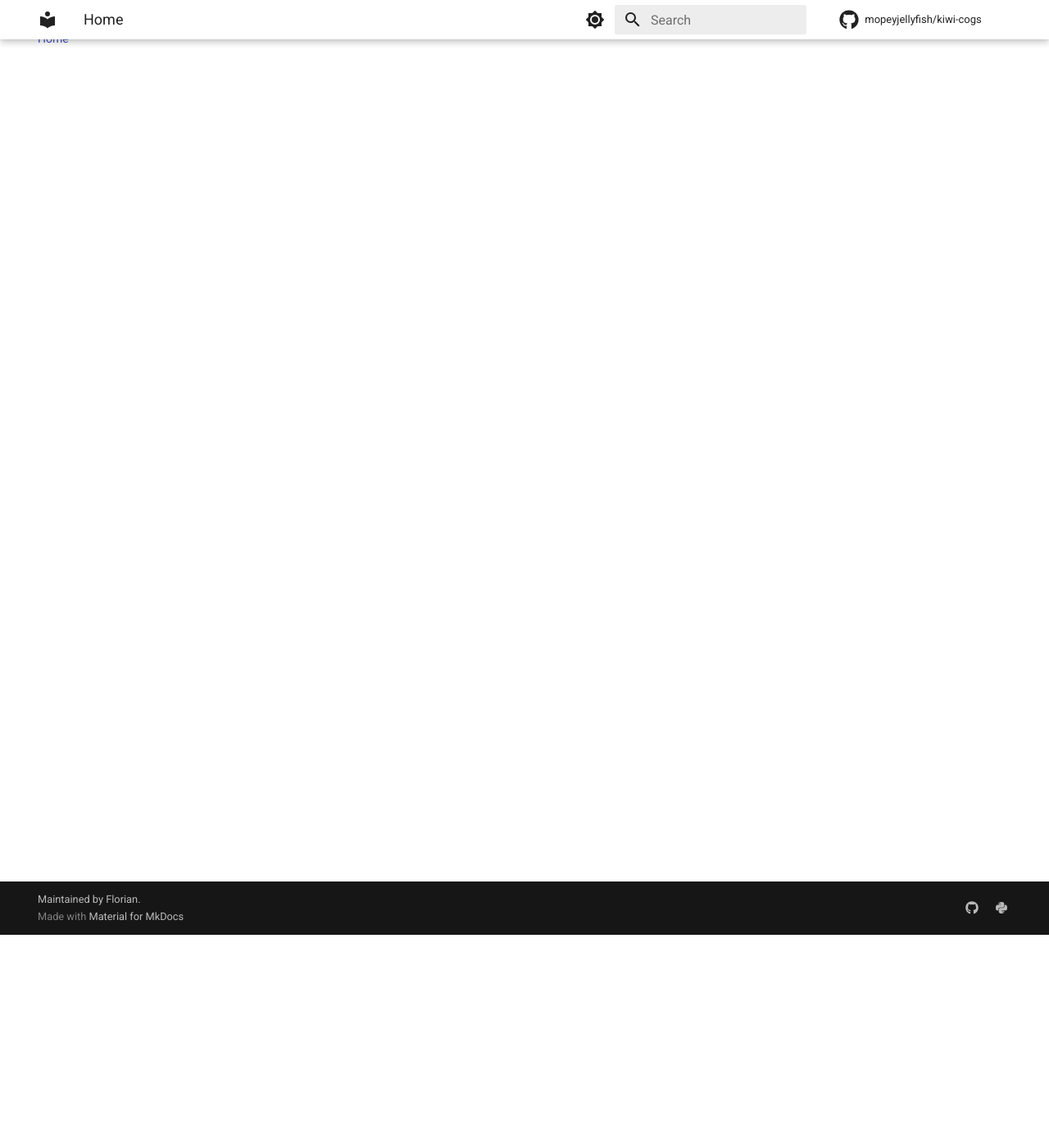
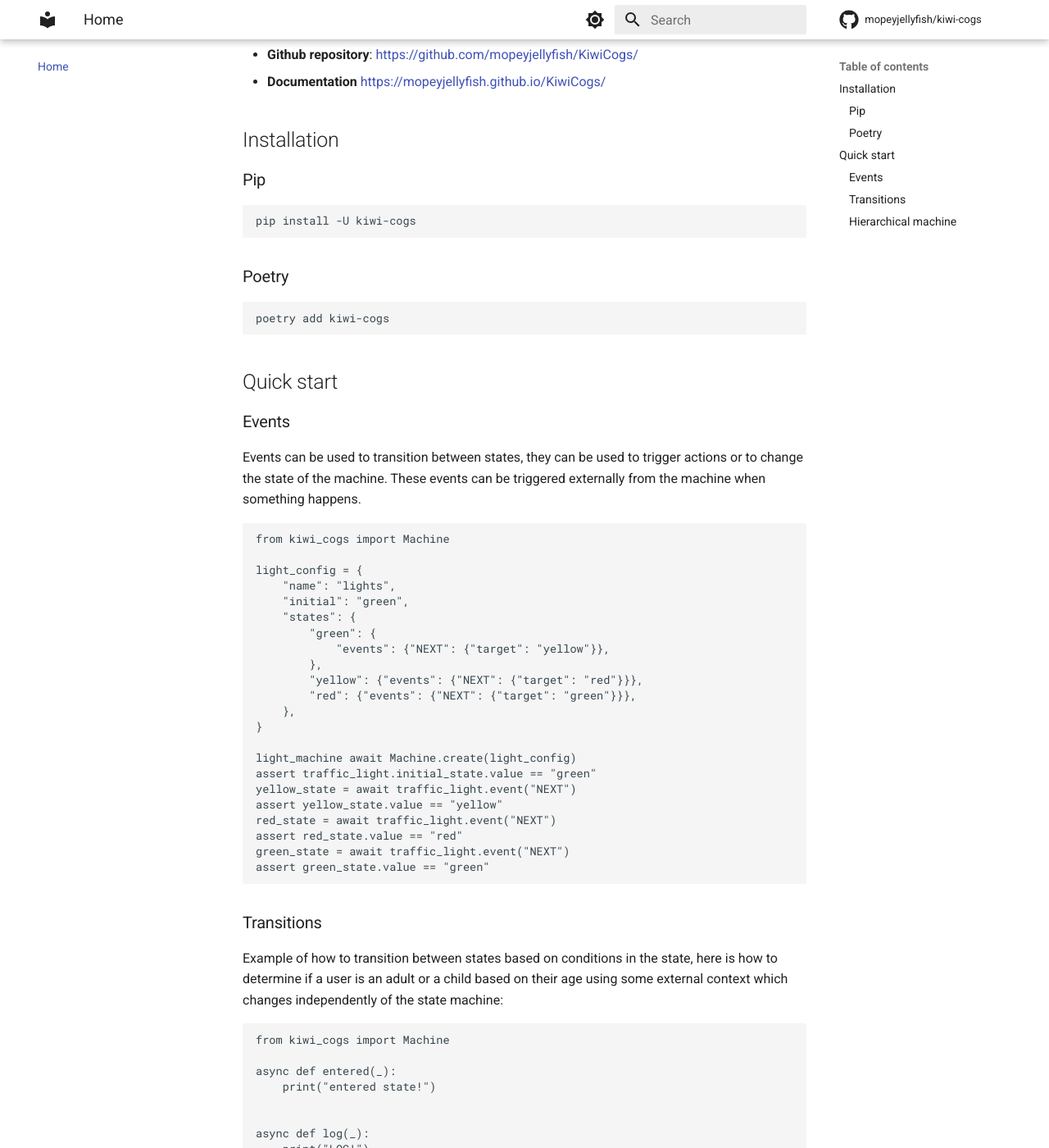
Before and after one commit to mopeyjellyfish/KiwiCogs, an MkDocs documentation site: the page built from docs/index.md, in a window 1280 px wide and 1400 px high, scrolled down 260 px. Shown: the whole window at 82% size. Built offline with MkDocs 1.6.1 and Material for MkDocs 9.7.7, drawn with Linux system fonts in a browser that asks for light colours; comment, search, counter and statistics services are not loaded; some of the changed text lies outside the part shown.

Commit message:
#7 Add initial set of documentation for quick starting

````diff
--- a/docs/index.md
+++ b/docs/index.md
@@ -1,8 +1,205 @@
 # kiwi-cogs
 
-[![Release](https://img.shields.io/github/v/release/mopeyjellyfish/kiwi-cogs)](https://img.shields.io/github/v/release/mopeyjellyfish/kiwi-cogs)
-[![Build status](https://img.shields.io/github/actions/workflow/status/mopeyjellyfish/kiwi-cogs/main.yml?branch=main)](https://github.com/mopeyjellyfish/kiwi-cogs/actions/workflows/main.yml?query=branch%3Amain)
-[![Commit activity](https://img.shields.io/github/commit-activity/m/mopeyjellyfish/kiwi-cogs)](https://img.shields.io/github/commit-activity/m/mopeyjellyfish/kiwi-cogs)
-[![License](https://img.shields.io/github/license/mopeyjellyfish/kiwi-cogs)](https://img.shields.io/github/license/mopeyjellyfish/kiwi-cogs)
+[![Release](https://img.shields.io/github/v/release/mopeyjellyfish/KiwiCogs)](https://img.shields.io/github/v/release/mopeyjellyfish/KiwiCogs)
+[![Build](https://github.com/mopeyjellyfish/KiwiCogs/actions/workflows/main.yml/badge.svg)](https://github.com/mopeyjellyfish/KiwiCogs/actions/workflows/main.yml)
+[![Python Version](https://img.shields.io/pypi/pyversions/kiwi-cogs.svg)](https://pypi.org/project/kiwi-cogs)
+[![codecov](https://codecov.io/gh/mopeyjellyfish/KiwiCogs/branch/main/graph/badge.svg)](https://codecov.io/gh/mopeyjellyfish/KiwiCogs)
 
 A simple and easy to use state machine library
+
+- **Github repository**: <https://github.com/mopeyjellyfish/KiwiCogs/>
+- **Documentation** <https://mopeyjellyfish.github.io/KiwiCogs/>
+
+## Installation
+
+### Pip
+
+```bash
+pip install -U kiwi-cogs
+```
+
+### Poetry
+
+```bash
+poetry add kiwi-cogs
+```
+
+## Quick start
+
+### Events
+
+Events can be used to transition between states, they can be used to trigger actions or to change the state of the machine. These events can be triggered externally from the machine when something happens.
+
+```python
+from kiwi_cogs import Machine
+
+light_config = {
+    "name": "lights",
+    "initial": "green",
+    "states": {
+        "green": {
+            "events": {"NEXT": {"target": "yellow"}},
+        },
+        "yellow": {"events": {"NEXT": {"target": "red"}}},
+        "red": {"events": {"NEXT": {"target": "green"}}},
+    },
+}
+
+light_machine await Machine.create(light_config)
+assert traffic_light.initial_state.value == "green"
+yellow_state = await traffic_light.event("NEXT")
+assert yellow_state.value == "yellow"
+red_state = await traffic_light.event("NEXT")
+assert red_state.value == "red"
+green_state = await traffic_light.event("NEXT")
+assert green_state.value == "green"
+```
+
+### Transitions
+
+Example of how to transition between states based on conditions in the state, here is how to determine if a user is an adult or a child based on their age using some external context which changes independently of the state machine:
+
+```python
+from kiwi_cogs import Machine
+
+async def entered(_):
+    print("entered state!")
+
+
+async def log(_):
+    print("LOG!")
+
+
+def exited(_):
+    print("exited!")
+
+
+def is_adult(context, _):
+    age = context.get("age")
+    return age is not None and age >= 18
+
+
+def is_child(context, _):
+    age = context.get("age")
+    return age is not None and age < 18
+
+
+def log_age(context):
+    age = context.get("age")
+    print(f"User is {age} old!")
+
+
+def age_determined(context):
+    age = context.get("age")
+    print(f"Users age has been determined as: {age}")
+
+
+age_config = {
+        "name": "age",
+        "context": {"age": None},  # age unknown
+        "initial": "unknown",
+        "states": {
+            "unknown": {
+                "transitions": [
+                    {"target": "adult", "cond": is_adult},
+                    {"target": "child", "cond": is_child},
+                ],
+                "entry": [log, entered],
+                "exit": age_determined,
+            },
+            "adult": {"type": "final", "entry": log_age},
+            "child": {"type": "final", "entry": log_age},
+        },
+    }
+
+
+age_machine await Machine.create(age_config)
+assert age_machine.state.value == "unknown"
+context = {"age": 18}
+await age_machine.with_context(context=context)
+assert age_machine.state.value == "adult"
+```
+
+### Hierarchical machine
+
+Example of how to create a hierarchical state machine, this is useful for creating a state machine which has multiple sub-machines which can be used to model complex behaviour. Often times there are multiple steps within a given parent state, for example when modelling a crossing for pedestrians.
+
+```python
+from kiwi_cogs import Machine
+
+def is_walking(context, _):
+    return context["speed"] <= 11
+
+
+def is_running(context, _):
+    return context["speed"] > 11
+
+
+walk_states = {
+        "initial": "start",
+        "states": {
+            "start": {
+                "transitions": [ # resolved in order
+                    {"target": "walking", "cond": is_walking},
+                    {"target": "running", "cond": is_running},
+                ],
+            },
+            "walking": {"events": {"CROSSED": {"target": "crossed"}}},
+            "running": {"events": {"CROSSED": {"target": "crossed"}}},
+            "crossed": {},
+        },
+    }
+
+
+pedestrian_states = {
+        "initial": "walk",
+        "states": {
+            "walk": {"events": {"PED_COUNTDOWN": {"target": "wait"}}, **walk_states},
+            "wait": {"events": {"PED_COUNTDOWN": {"target": "stop"}}},
+            "stop": {},
+            "blinking": {},
+        },
+    }
+
+
+crossing_config = {
+        "name": "light",
+        "initial": "green",
+        "context": {"speed": 10},
+        "states": {
+            "green": {"events": {"TIMER": {"target": "yellow"}}},
+            "yellow": {"events": {"TIMER": {"target": "red"}}},
+            "red": {"events": {"TIMER": {"target": "green"}}, **pedestrian_states},
+        },
+        "events": {
+            "POWER_OUTAGE": {"target": ".red.blinking"},
+            "POWER_RESTORED": {"target": ".red"},
+        },
+    }
+```
+
+Example usage:
+
+```python
+from kiwi_cogs import Machine
+
+crossing = await Machine.create(crossing_config)
+
+assert crossing.initial_state.value == "green"
+assert crossing.state.type == "atomic"
+await crossing.event("TIMER")
+assert crossing.state.value == "yellow"
+assert crossing.state.type == "atomic"
+await crossing.event("TIMER")
+assert crossing.state.value == {"red": {"walk": "walking"}}
+await crossing.event("CROSSED")
+assert crossing.state.value == {"red": {"walk": "crossed"}}
+assert crossing.state.type == "compound"
+await crossing.event("PED_COUNTDOWN")
+assert crossing.state.value == {"red": "wait"}
+await crossing.event("PED_COUNTDOWN")
+assert crossing.state.value == {"red": "stop"}
+await crossing.event("TIMER")
+assert crossing.initial_state.value == "green"
+assert crossing.state.type == "atomic"
+```
````
Also changed, not shown: pyproject.toml (+10 -14 lines).
